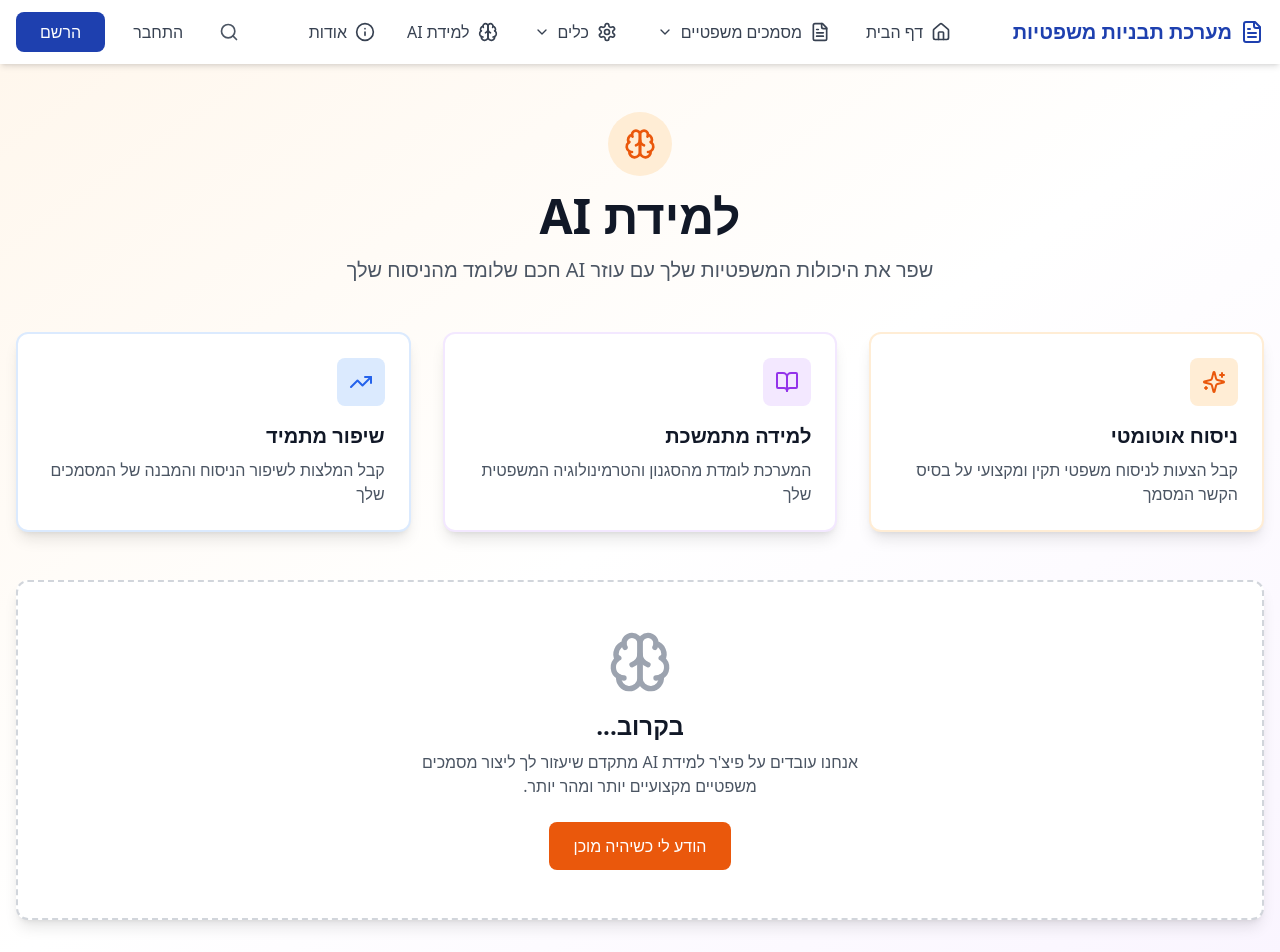
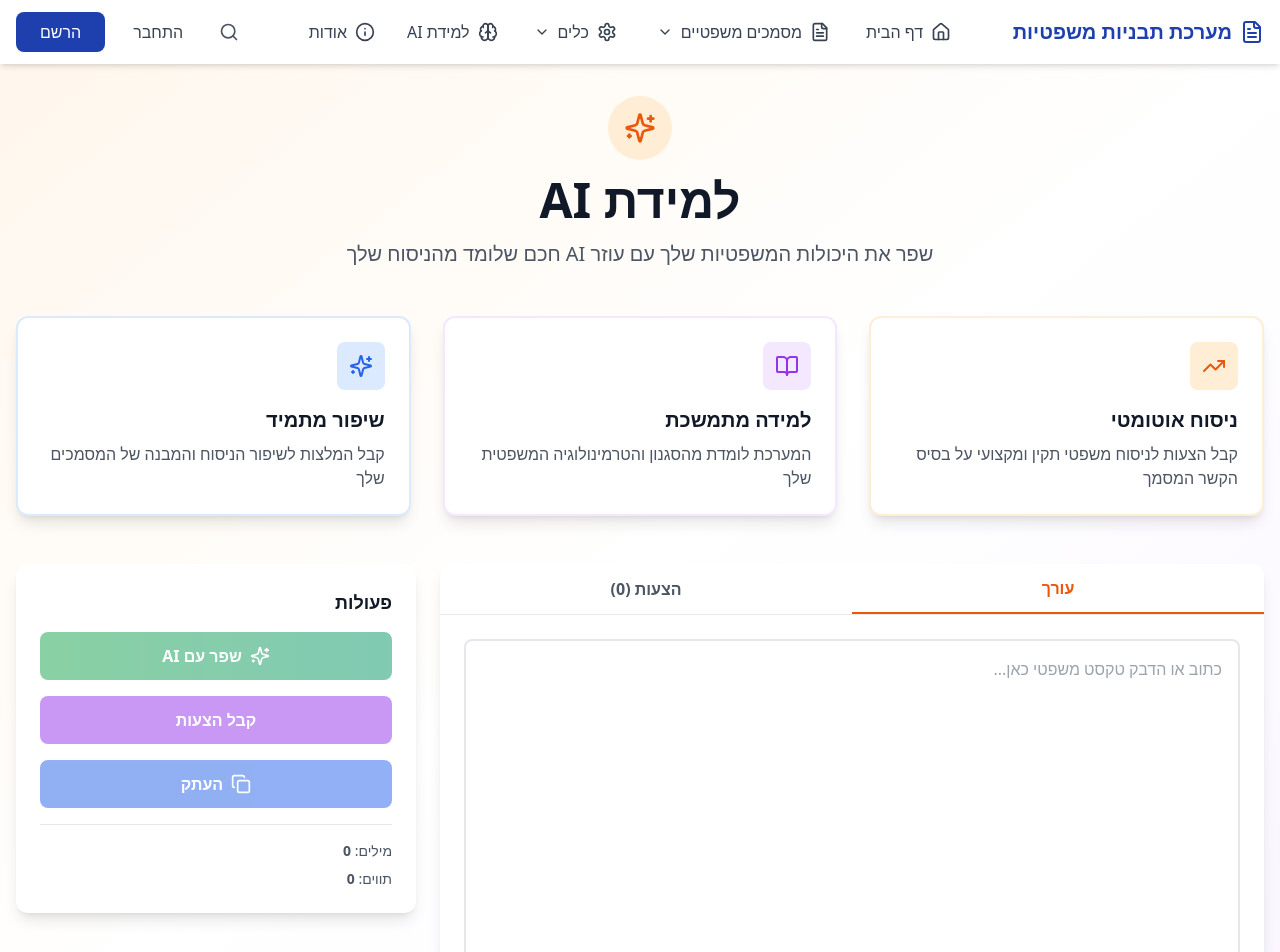
Before and after one commit to liatbenshai/legal-templates-clean-2.0, a Next.js app: page /ai-learning in a window 1280 px wide. Shown: the top 952 px of the page. Built offline with nearby package versions, Linux system fonts and the light colour scheme.

Commit message:
Enhance AI Learning Page with new features

```diff
--- a/app/ai-learning/page.tsx
+++ b/app/ai-learning/page.tsx
@@ -1,15 +1,44 @@
 'use client';
 
-import { Brain, BookOpen, Sparkles, TrendingUp } from 'lucide-react';
+import { useState } from 'react';
+import { useAI } from '@/lib/useAI';
+import { Sparkles, Copy, Download, Loader, BookOpen, TrendingUp } from 'lucide-react';
 
 export default function AILearningPage() {
+  const { improveText, getSuggestions, loading, error } = useAI();
+  const [text, setText] = useState('');
+  const [suggestions, setSuggestions] = useState<string[]>([]);
+  const [activeTab, setActiveTab] = useState<'editor' | 'suggestions'>('editor');
+
+  const handleImprove = async () => {
+    const improved = await improveText(text);
+    setText(improved);
+  };
+
+  const handleGetSuggestions = async () => {
+    const sug = await getSuggestions(text);
+    setSuggestions(sug);
+    setActiveTab('suggestions');
+  };
+
+  const handleCopy = () => {
+    navigator.clipboard.writeText(text);
+    alert('הטקסט הועתק!');
+  };
+
+  const handleApplySuggestion = (suggestion: string) => {
+    setText(suggestion);
+    setSuggestions([]);
+    setActiveTab('editor');
+  };
+
   return (
-    <div className="min-h-screen bg-gradient-to-br from-orange-50 via-white to-purple-50">
-      <div className="container mx-auto px-4 py-12">
+    <div className="min-h-screen bg-gradient-to-br from-orange-50 via-white to-purple-50 py-8">
+      <div className="container mx-auto px-4">
         {/* כותרת */}
         <div className="text-center mb-12">
           <div className="inline-flex items-center justify-center w-16 h-16 bg-orange-100 rounded-full mb-4">
-            <Brain className="w-8 h-8 text-orange-600" />
+            <Sparkles className="w-8 h-8 text-orange-600" />
           </div>
           <h1 className="text-5xl font-bold text-gray-900 mb-4">למידת AI</h1>
           <p className="text-xl text-gray-600 max-w-2xl mx-auto">
@@ -21,14 +50,13 @@ export default function AILearningPage() {
         <div className="grid grid-cols-1 md:grid-cols-3 gap-8 mb-12">
           <div className="bg-white rounded-xl shadow-lg p-6 border-2 border-orange-100">
             <div className="w-12 h-12 bg-orange-100 rounded-lg flex items-center justify-center mb-4">
-              <Sparkles className="w-6 h-6 text-orange-600" />
+              <TrendingUp className="w-6 h-6 text-orange-600" />
             </div>
             <h3 className="text-xl font-bold text-gray-900 mb-2">ניסוח אוטומטי</h3>
             <p className="text-gray-600">
               קבל הצעות לניסוח משפטי תקין ומקצועי על בסיס הקשר המסמך
             </p>
           </div>
-
           <div className="bg-white rounded-xl shadow-lg p-6 border-2 border-purple-100">
             <div className="w-12 h-12 bg-purple-100 rounded-lg flex items-center justify-center mb-4">
               <BookOpen className="w-6 h-6 text-purple-600" />
@@ -38,10 +66,9 @@ export default function AILearningPage() {
               המערכת לומדת מהסגנון והטרמינולוגיה המשפטית שלך
             </p>
           </div>
-
           <div className="bg-white rounded-xl shadow-lg p-6 border-2 border-blue-100">
             <div className="w-12 h-12 bg-blue-100 rounded-lg flex items-center justify-center mb-4">
-              <TrendingUp className="w-6 h-6 text-blue-600" />
+              <Sparkles className="w-6 h-6 text-blue-600" />
             </div>
             <h3 className="text-xl font-bold text-gray-900 mb-2">שיפור מתמיד</h3>
             <p className="text-gray-600">
@@ -50,18 +77,125 @@ export default function AILearningPage() {
           </div>
         </div>
 
-        {/* מצב בפיתוח */}
-        <div className="bg-white rounded-xl shadow-lg p-12 text-center border-2 border-dashed border-gray-300">
-          <div className="max-w-md mx-auto">
-            <Brain className="w-16 h-16 text-gray-400 mx-auto mb-4" />
-            <h2 className="text-2xl font-bold text-gray-900 mb-2">בקרוב...</h2>
-            <p className="text-gray-600 mb-6">
-              אנחנו עובדים על פיצ'ר למידת AI מתקדם שיעזור לך ליצור מסמכים משפטיים
-              מקצועיים יותר ומהר יותר.
-            </p>
-            <button className="px-6 py-3 bg-orange-600 text-white rounded-lg hover:bg-orange-700 transition font-medium">
-              הודע לי כשיהיה מוכן
-            </button>
+        {/* שגיאה אם יש */}
+        {error && (
+          <div className="mb-6 p-4 bg-red-100 text-red-700 rounded-lg">
+            {error}
+          </div>
+        )}
+
+        {/* עורך + הצעות */}
+        <div className="grid grid-cols-1 lg:grid-cols-3 gap-6">
+          {/* עורך */}
+          <div className="lg:col-span-2">
+            <div className="bg-white rounded-xl shadow-lg overflow-hidden">
+              {/* Tabs */}
+              <div className="flex border-b">
+                <button
+                  onClick={() => setActiveTab('editor')}
+                  className={`flex-1 px-6 py-3 font-semibold transition ${
+                    activeTab === 'editor'
+                      ? 'text-orange-600 border-b-2 border-orange-600'
+                      : 'text-gray-600 hover:text-gray-900'
+                  }`}
+                >
+                  עורך
+                </button>
+                <button
+                  onClick={() => setActiveTab('suggestions')}
+                  className={`flex-1 px-6 py-3 font-semibold transition ${
+                    activeTab === 'suggestions'
+                      ? 'text-purple-600 border-b-2 border-purple-600'
+                      : 'text-gray-600 hover:text-gray-900'
+                  }`}
+                >
+                  הצעות ({suggestions.length})
+                </button>
+              </div>
+
+              {/* תוכן */}
+              <div className="p-6">
+                {activeTab === 'editor' ? (
+                  <textarea
+                    value={text}
+                    onChange={(e) => setText(e.target.value)}
+                    placeholder="כתוב או הדבק טקסט משפטי כאן..."
+                    className="w-full h-96 p-4 border-2 border-gray-200 rounded-lg focus:border-orange-600 focus:outline-none resize-none"
+                  />
+                ) : (
+                  <div className="space-y-3">
+                    {suggestions.length > 0 ? (
+                      suggestions.map((suggestion, index) => (
+                        <div
+                          key={index}
+                          className="p-4 bg-purple-50 border-2 border-purple-200 rounded-lg hover:bg-purple-100 transition cursor-pointer"
+                          onClick={() => handleApplySuggestion(suggestion)}
+                        >
+                          <p className="text-gray-800 mb-2">{suggestion}</p>
+                          <button className="text-sm text-purple-600 hover:text-purple-700 font-semibold">
+                            ✓ החל הצעה זו
+                          </button>
+                        </div>
+                      ))
+                    ) : (
+                      <div className="text-center py-8 text-gray-500">
+                        לא יש הצעות עדיין. לחץ על "קבל הצעות" כדי להתחיל
+                      </div>
+                    )}
+                  </div>
+                )}
+              </div>
+            </div>
+          </div>
+
+          {/* פאנל כפתורים */}
+          <div className="space-y-3">
+            <div className="bg-white rounded-xl shadow-lg p-6 space-y-4">
+              <h3 className="text-lg font-bold text-gray-900">פעולות</h3>
+
+              <button
+                onClick={handleImprove}
+                disabled={loading || !text}
+                className="w-full px-4 py-3 bg-gradient-to-r from-green-600 to-emerald-600 text-white rounded-lg hover:from-green-700 hover:to-emerald-700 disabled:opacity-50 disabled:cursor-not-allowed transition font-semibold flex items-center justify-center gap-2"
+              >
+                {loading ? (
+                  <>
+                    <Loader className="w-5 h-5 animate-spin" />
+                    משפר...
+                  </>
+                ) : (
+                  <>
+                    <Sparkles className="w-5 h-5" />
+                    שפר עם AI
+                  </>
+                )}
+              </button>
+
+              <button
+                onClick={handleGetSuggestions}
+                disabled={loading || !text}
+                className="w-full px-4 py-3 bg-purple-600 text-white rounded-lg hover:bg-purple-700 disabled:opacity-50 disabled:cursor-not-allowed transition font-semibold"
+              >
+                קבל הצעות
+              </button>
+
+              <button
+                onClick={handleCopy}
+                disabled={!text}
+                className="w-full px-4 py-3 bg-blue-600 text-white rounded-lg hover:bg-blue-700 disabled:opacity-50 disabled:cursor-not-allowed transition font-semibold flex items-center justify-center gap-2"
+              >
+                <Copy className="w-5 h-5" />
+                העתק
+              </button>
+
+              {/* מידע */}
+              <div className="pt-4 border-t">
+                <div className="text-sm text-gray-600 space-y-2">
+                  <div>מילים: <span className="font-bold">{text.split(/\s+/).filter(Boolean).length}</span></div>
+                  <div>תווים: <span className="font-bold">{text.length}</span></div>
+                </div>
+              </div>
+            </div>
           </div>
         </div>
       </div>
```
